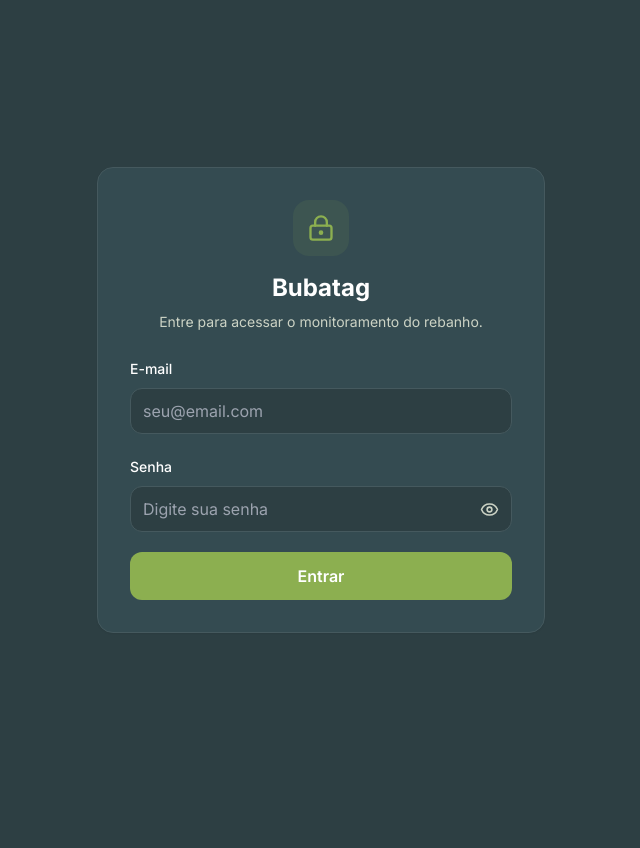
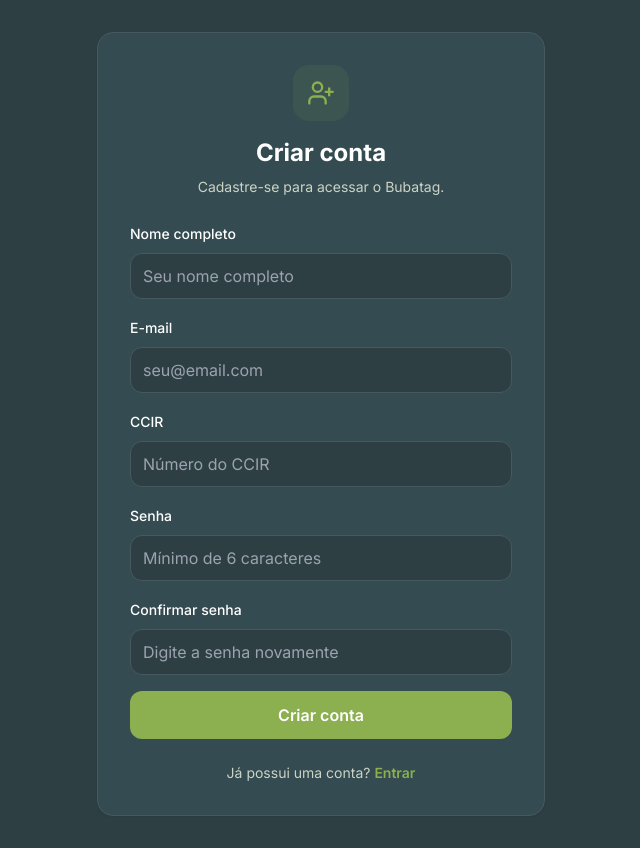
Before and after one commit to bubatag/sistema-frontend, a React (Vite) app in the folder sistema-front/: page /cadastro in a window 1280 px wide. Before the commit this address led to /login. Shown: the whole page, without its empty margins (319-959 px from the left). Before the commit the page ends 800 px from the top, so only its background shows below. Built offline with nearby package versions, Linux system fonts and the light colour scheme.

Commit message:
feat: adiciona tela de cadastro de usuários

```diff
--- a/sistema-front/src/App.jsx
+++ b/sistema-front/src/App.jsx
@@ -19,6 +19,7 @@ import Coleiras from "./pages/Coleiras";
 import Localizacao from "./pages/Localizacao";
 import Perfil from "./pages/Perfil";
 import Login from "./pages/Login";
+import Cadastro from "./pages/Cadastro";
 
 function AuthenticatedApp() {
   const { user, isLoadingAuth } = useAuth();
@@ -32,17 +33,19 @@ function AuthenticatedApp() {
               B
             </span>
           </div>
+
           <div className="w-8 h-8 border-4 border-muted border-t-primary rounded-full animate-spin" />
         </div>
       </div>
     );
   }
 
-  // Sem usuário autenticado: permite somente a tela de login.
+  // Sem usuário autenticado: permite login e cadastro.
   if (!user) {
     return (
       <Routes>
         <Route path="/login" element={<Login />} />
+        <Route path="/cadastro" element={<Cadastro />} />
         <Route path="*" element={<Navigate to="/login" replace />} />
       </Routes>
     );
@@ -64,6 +67,12 @@ function AuthenticatedApp() {
         path="/login"
         element={<Navigate to="/" replace />}
       />
+
+      <Route
+        path="/cadastro"
+        element={<Navigate to="/" replace />}
+      />
+
       <Route path="*" element={<PageNotFound />} />
     </Routes>
   );
@@ -76,6 +85,7 @@ function App() {
         <Router>
           <AuthenticatedApp />
         </Router>
+
         <Toaster />
       </QueryClientProvider>
     </AuthProvider>
--- /dev/null
+++ b/sistema-front/src/pages/Cadastro.jsx
@@ -0,0 +1,203 @@
+
+import { useState } from 'react';
+import { Link, useNavigate } from 'react-router-dom';
+import { api } from '@/services/api';
+import { UserPlus } from 'lucide-react';
+
+export default function Cadastro() {
+  const navigate = useNavigate();
+
+  const [nome, setNome] = useState('');
+  const [email, setEmail] = useState('');
+  const [ccir, setCcir] = useState('');
+  const [senha, setSenha] = useState('');
+  const [confirmarSenha, setConfirmarSenha] = useState('');
+  const [erro, setErro] = useState('');
+  const [sucesso, setSucesso] = useState('');
+  const [carregando, setCarregando] = useState(false);
+
+  async function handleSubmit(event) {
+    event.preventDefault();
+
+    setErro('');
+    setSucesso('');
+
+    if (senha !== confirmarSenha) {
+      setErro('As senhas não coincidem.');
+      return;
+    }
+
+    if (senha.length < 6) {
+      setErro('A senha deve ter pelo menos 6 caracteres.');
+      return;
+    }
+
+    setCarregando(true);
+
+    try {
+      await api.post('/api/usuarios', {
+        nome: nome.trim(),
+        email: email.trim().toLowerCase(),
+        CCIR: ccir.trim(),
+        senha,
+      });
+
+      setSucesso('Cadastro realizado! Redirecionando para o login...');
+
+      setTimeout(() => {
+        navigate('/login', { replace: true });
+      }, 1200);
+    } catch (error) {
+      setErro(
+        error.response?.data?.mensagem ||
+        error.response?.data?.erro ||
+        'Não foi possível realizar o cadastro. Verifique se a API está funcionando.'
+      );
+    } finally {
+      setCarregando(false);
+    }
+  }
+
+  return (
+    <main className="min-h-screen flex items-center justify-center bg-background px-4 py-8">
+      <section className="w-full max-w-md rounded-2xl border bg-card p-8 shadow-sm">
+        <div className="mb-6 flex flex-col items-center text-center">
+          <div className="mb-4 flex h-14 w-14 items-center justify-center rounded-2xl bg-primary/10 text-primary">
+            <UserPlus size={28} />
+          </div>
+
+          <h1 className="text-2xl font-bold">Criar conta</h1>
+
+          <p className="mt-2 text-sm text-muted-foreground">
+            Cadastre-se para acessar o Bubatag.
+          </p>
+        </div>
+
+        <form onSubmit={handleSubmit} className="space-y-4">
+          <div className="space-y-2">
+            <label htmlFor="nome" className="text-sm font-medium">
+              Nome completo
+            </label>
+
+            <input
+              id="nome"
+              type="text"
+              autoComplete="name"
+              required
+              maxLength={120}
+              value={nome}
+              onChange={(event) => setNome(event.target.value)}
+              placeholder="Seu nome completo"
+              className="w-full rounded-lg border bg-background px-3 py-2.5 outline-none focus:ring-2 focus:ring-primary"
+            />
+          </div>
+
+          <div className="space-y-2">
+            <label htmlFor="email" className="text-sm font-medium">
+              E-mail
+            </label>
+
+            <input
+              id="email"
+              type="email"
+              autoComplete="email"
+              required
+              value={email}
+              onChange={(event) => setEmail(event.target.value)}
+              placeholder="seu@email.com"
+              className="w-full rounded-lg border bg-background px-3 py-2.5 outline-none focus:ring-2 focus:ring-primary"
+            />
+          </div>
+
+          <div className="space-y-2">
+            <label htmlFor="ccir" className="text-sm font-medium">
+              CCIR
+            </label>
+
+            <input
+              id="ccir"
+              type="text"
+              required
+              value={ccir}
+              onChange={(event) => setCcir(event.target.value)}
+              placeholder="Número do CCIR"
+              className="w-full rounded-lg border bg-background px-3 py-2.5 outline-none focus:ring-2 focus:ring-primary"
+            />
+          </div>
+
+          <div className="space-y-2">
+            <label htmlFor="senha" className="text-sm font-medium">
+              Senha
+            </label>
+
+            <input
+              id="senha"
+              type="password"
+              autoComplete="new-password"
+              required
+              minLength={6}
+              value={senha}
+              onChange={(event) => setSenha(event.target.value)}
+              placeholder="Mínimo de 6 caracteres"
+              className="w-full rounded-lg border bg-background px-3 py-2.5 outline-none focus:ring-2 focus:ring-primary"
+            />
+          </div>
+
+          <div className="space-y-2">
+            <label htmlFor="confirmarSenha" className="text-sm font-medium">
+              Confirmar senha
+            </label>
+
+            <input
+              id="confirmarSenha"
+              type="password"
+              autoComplete="new-password"
+              required
+              minLength={6}
+              value={confirmarSenha}
+              onChange={(event) => setConfirmarSenha(event.target.value)}
+              placeholder="Digite a senha novamente"
+              className="w-full rounded-lg border bg-background px-3 py-2.5 outline-none focus:ring-2 focus:ring-primary"
+            />
+          </div>
+
+          {erro && (
+            <p
+              role="alert"
+              className="rounded-lg bg-destructive/10 p-3 text-sm text-destructive"
+            >
+              {erro}
+            </p>
+          )}
+
+          {sucesso && (
+            <p
+              role="status"
+              className="rounded-lg bg-green-100 p-3 text-sm text-green-800"
+            >
+              {sucesso}
+            </p>
+          )}
+
+          <button
+            type="submit"
+            disabled={carregando}
+            className="w-full rounded-lg bg-primary px-4 py-3 font-semibold text-primary-foreground disabled:opacity-60"
+          >
+            {carregando ? 'Cadastrando...' : 'Criar conta'}
+          </button>
+        </form>
+
+        <p className="mt-6 text-center text-sm text-muted-foreground">
+          Já possui uma conta?{' '}
+          <Link
+            to="/login"
+            className="font-semibold text-primary hover:underline"
+          >
+            Entrar
+          </Link>
+        </p>
+      </section>
+    </main>
+  );
+}
```
